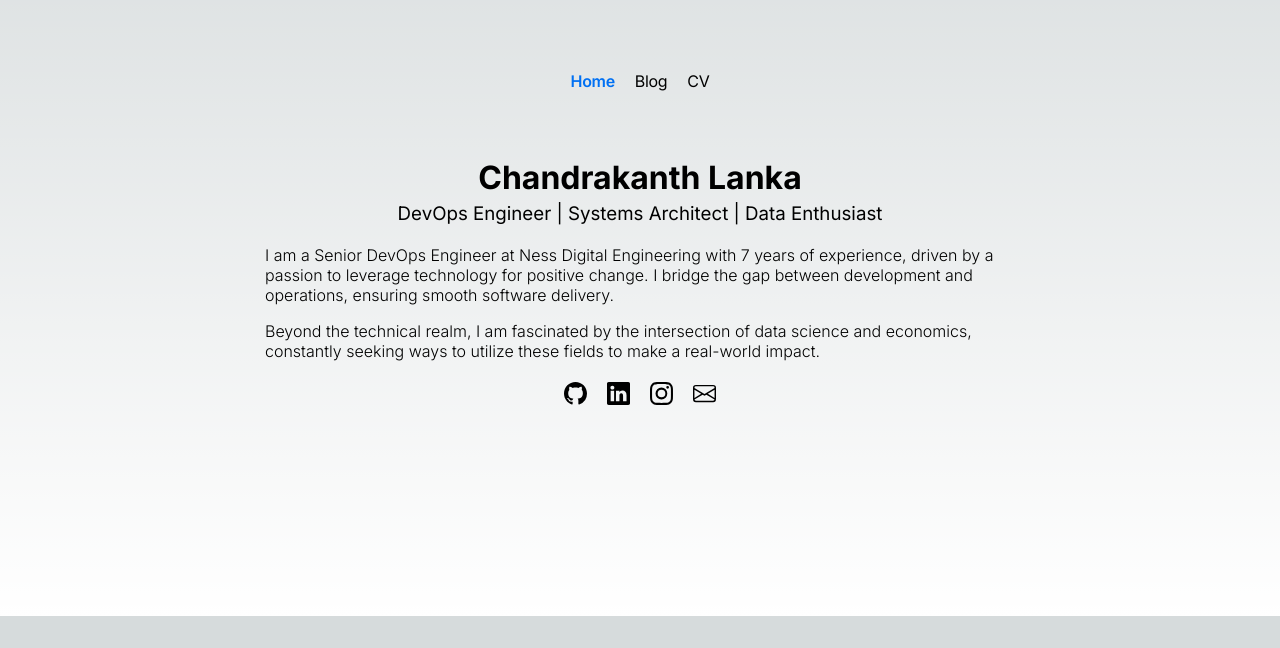
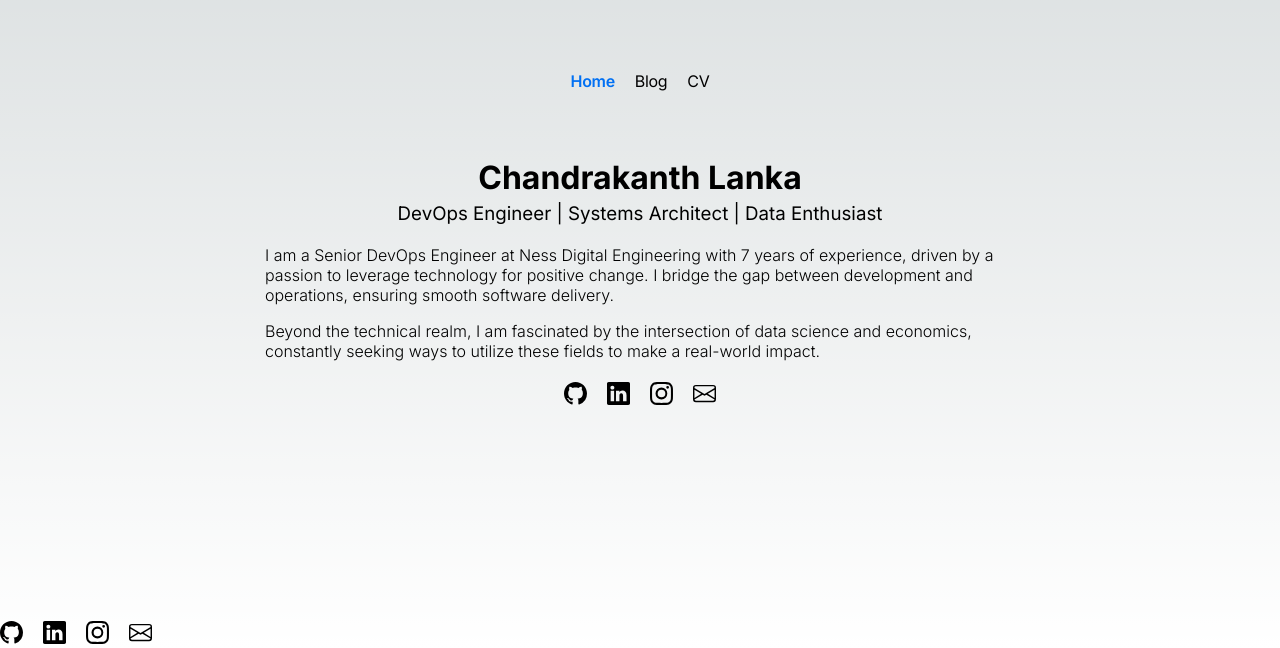
Before and after one commit to 9three3four/9three3four, a Next.js app: page / in a window 1280 px wide. Shown: the part 184-832 px from the top of the page. Before the commit the page ends 800 px from the top, so only its background shows below. Built offline with nearby package versions, Linux system fonts and the light colour scheme.

Commit message:
modified add & document files & added footer component css

```diff
--- a/components/footer.js
+++ b/components/footer.js
@@ -1,4 +1,4 @@
-import styles from "@/styles/home.module.css";
+import styles from "@/styles/footer.module.css";
 import Image from "next/image";
 export default function Footer() {
     return (
--- a/pages/_app.js
+++ b/pages/_app.js
@@ -1,6 +1,12 @@
 import "@/styles/globals.css";
+import Footer from "@/components/footer"
 
 
 export default function App({ Component, pageProps }) {
-  return <Component {...pageProps} />;
+  return (
+      <>
+        <Component {...pageProps} />
+        <Footer />
+      </>
+  )
 }
--- a/pages/_document.js
+++ b/pages/_document.js
@@ -1,13 +1,17 @@
-import { Html, Head, Main, NextScript } from "next/document";
+import Document, { Html, Head, Main, NextScript } from "next/document"
 
-export default function Document() {
-  return (
-    <Html lang="en">
-      <Head />
-      <body>
-        <Main />
-        <NextScript />
-      </body>
-    </Html>
-  );
+class MyDocument extends Document {
+    render() {
+        return (
+            <Html lang="en">
+                <Head/>
+                <body>
+                <Main/>
+                <NextScript/>
+                </body>
+            </Html>
+        )
+    }
 }
+
+export default MyDocument
--- a/pages/index.js
+++ b/pages/index.js
@@ -3,10 +3,8 @@ import { Inter } from "next/font/google";
 import styles from "@/styles/home.module.css";
 import Header from "@/components/header";
 import Footer from "@/components/footer";
-
 const inter = Inter({ subsets: ["latin"] });
-
-export default function Home() {
+export default function Index() {
   return (
     <>
       <div className={`${styles.main} ${inter.className}`}>
--- /dev/null
+++ b/styles/footer.module.css
@@ -0,0 +1,6 @@
+.footer {
+    margin: 5px 0 0;
+    display: inline-flex;
+    justify-content: center;
+    gap: 20px;
+}
--- a/styles/home.module.css
+++ b/styles/home.module.css
@@ -29,13 +29,6 @@
 .title h3 {
   margin: 0 0 20px;
   font-weight: 400;
-}
-
-.footer {
-  margin: 5px 0 0;
-  display: inline-flex;
-  justify-content: center;
-  gap: 20px;
 }
 
 
```
